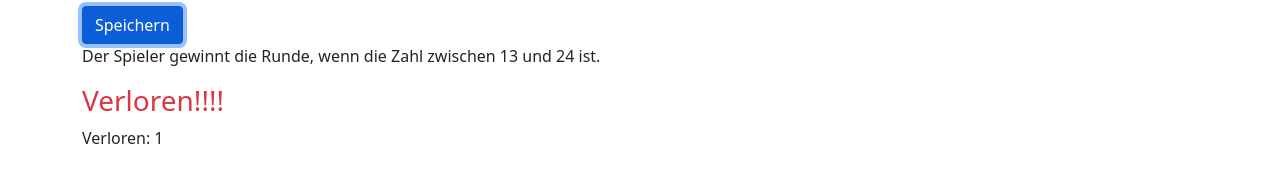
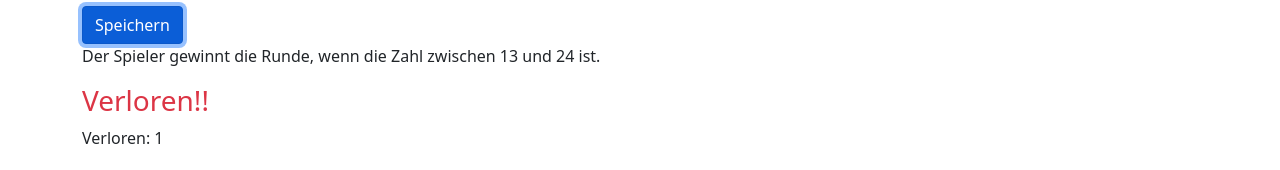
Before and after one commit to Nikzz3/roulette, a Vue app: page / in a window 1280 px wide. Both pictures are taken after a click on the button "Speichern". Shown: the part 246-416 px from the top of the page. Built offline with nearby package versions, Linux system fonts and the light colour scheme.

Commit message:
update lost

```diff
--- a/src/App.vue
+++ b/src/App.vue
@@ -47,7 +47,7 @@
         >
           Gewonnen!
         </h3>
-        <h3 v-else class="text-danger">Verloren!!!!</h3>
+        <h3 v-else class="text-danger">Verloren!!</h3>
         <p>Verloren: {{ losses }}</p>
         <p>Gewonnen: {{ wins }}</p>
       </div>
```
